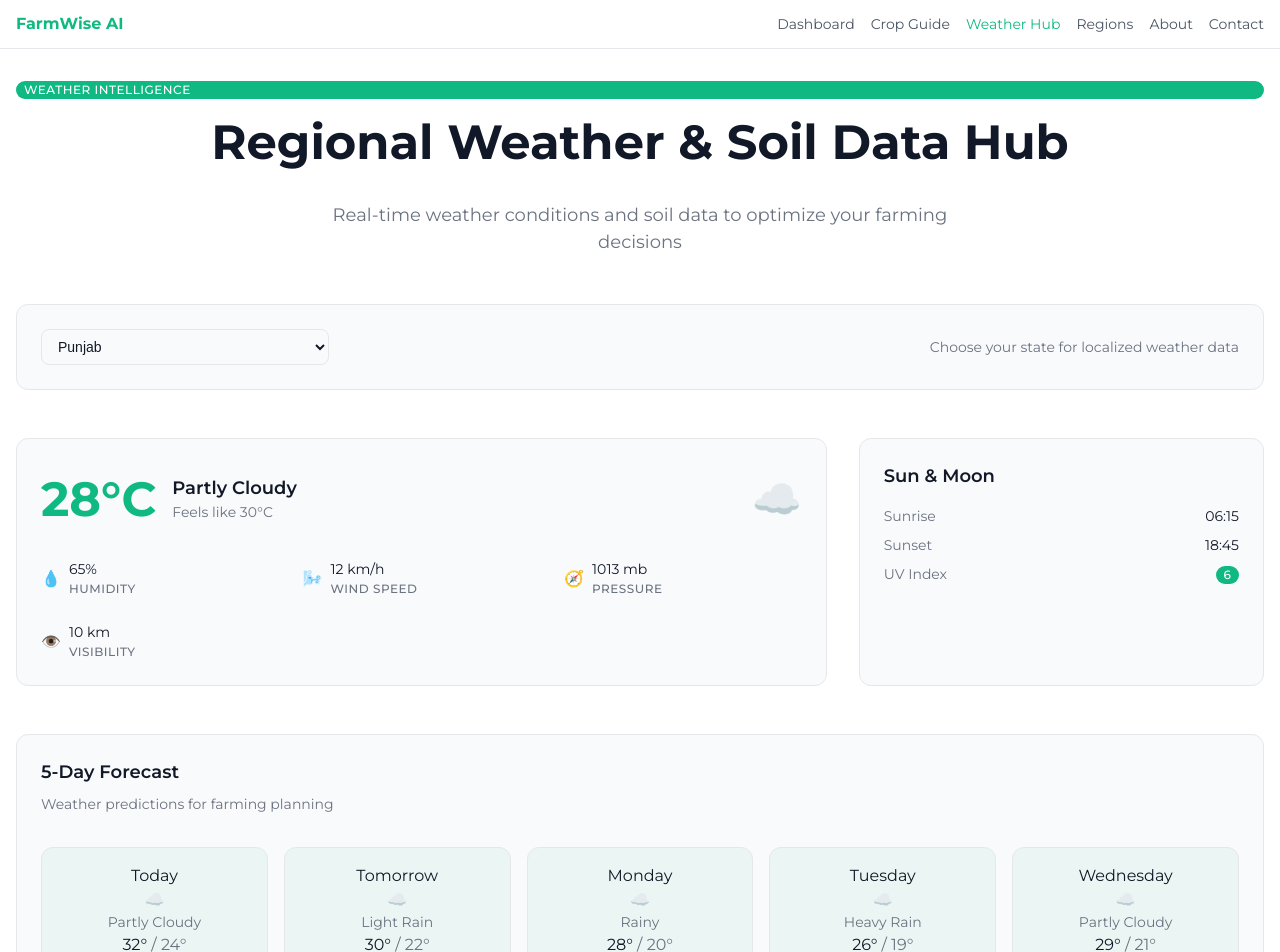
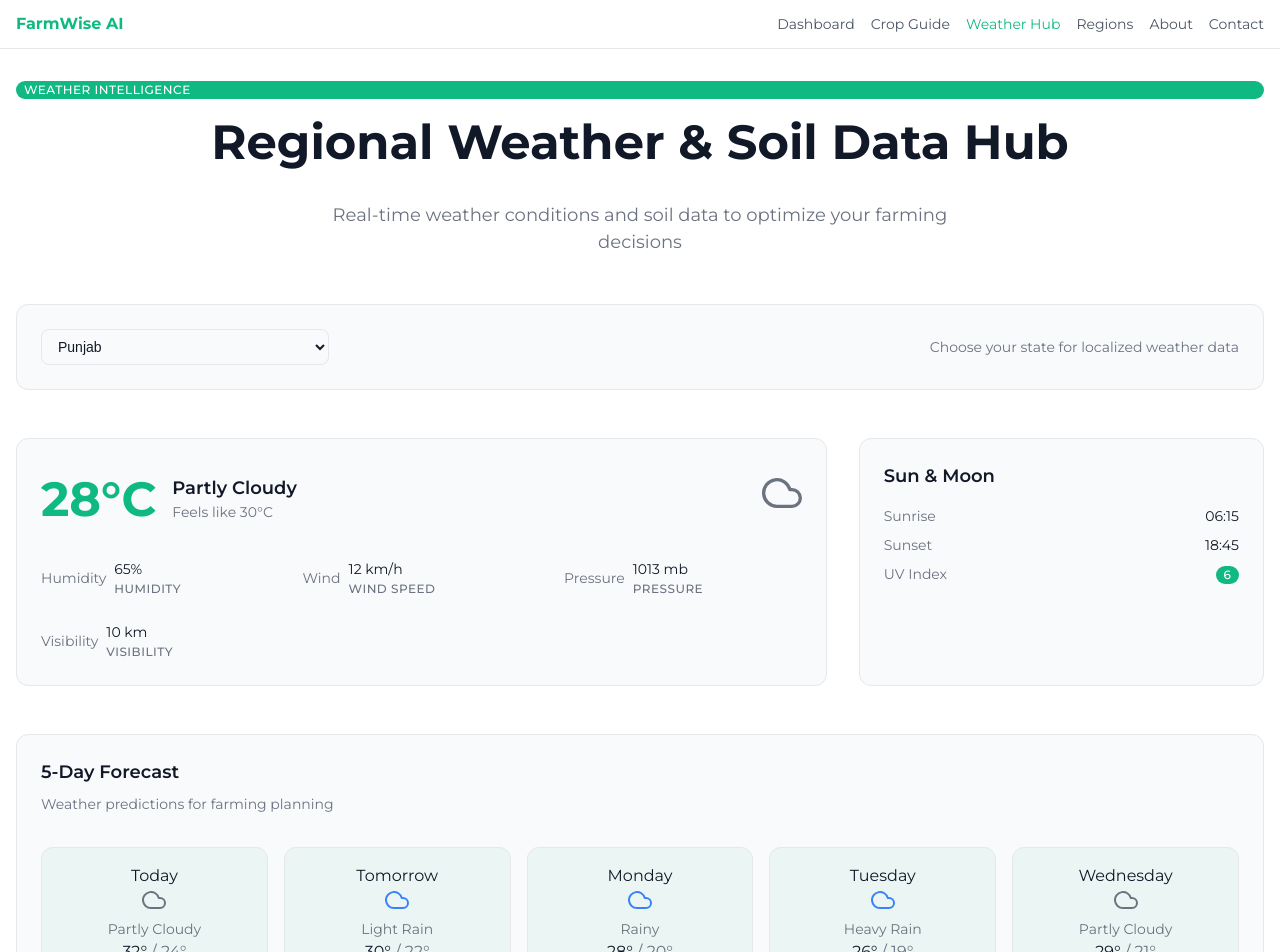
Before and after one commit to kartikadhonde/frontend-si-g-h, an Angular app: page /weather-hub in a window 1280 px wide. Shown: the top 952 px of the page. Built offline with nearby package versions, Linux system fonts and the light colour scheme.

Commit message:
minor changes to climate and weather-hub page

```diff
--- a/src/app/features/climate-region/climate-region/climate-region.html
+++ b/src/app/features/climate-region/climate-region/climate-region.html
@@ -9,7 +9,7 @@
 	<!-- State Selection -->
 	<div class="card-elegant">
 		<div class="card-padding divider-bottom">
-			<h2 class="heading-section">📍 Select Your State</h2>
+			<h2 class="heading-section">Select Your State</h2>
 			<p class="text-small text-muted">Choose your state to get region-specific farming recommendations</p>
 		</div>
 		<div class="card-padding">
@@ -24,7 +24,7 @@
 		<div class="grid-two">
 			<div class="card-hero">
 				<div class="card-padding divider-bottom">
-					<h3 class="heading-section">🌡️ {{ data.name }} Climate Profile</h3>
+					<h3 class="heading-section">{{ data.name }} Climate Profile</h3>
 				</div>
 				<div class="card-padding stack-md">
 					<div class="grid-two text-small">
@@ -74,7 +74,7 @@
 			<div class="stack-lg">
 				<div class="card-elegant">
 					<div class="card-padding divider-bottom">
-						<h3 class="heading-section">🌱 Recommended Crops for {{ data.name }}</h3>
+						<h3 class="heading-section">Recommended Crops for {{ data.name }}</h3>
 						<p class="text-small text-muted">Optimal crop choices based on local climate and soil conditions</p>
 					</div>
 					<div class="card-padding stack-md">
@@ -112,11 +112,11 @@
 				</div>
 				<div class="card-elegant">
 					<div class="card-padding divider-bottom">
-						<h3 class="heading-section">🚧 Agricultural Challenges in {{ data.name }}</h3>
+						<h3 class="heading-section">Agricultural Challenges in {{ data.name }}</h3>
 					</div>
 					<div class="card-padding stack-md text-small">
 						<div *ngFor="let challenge of data.challenges" class="challenge-row">
-							<div>⚠️</div>
+							<div class="text-small text-muted">Challenge</div>
 							<div class="stack-sm">
 								<h4 class="label">{{ challenge }}</h4>
 								<div class="text-muted">
@@ -157,11 +157,11 @@
 				</div>
 				<div class="card-elegant">
 					<div class="card-padding divider-bottom">
-						<h3 class="heading-section">✅ Agricultural Opportunities in {{ data.name }}</h3>
+						<h3 class="heading-section">Agricultural Opportunities in {{ data.name }}</h3>
 					</div>
 					<div class="card-padding stack-md text-small">
 						<div *ngFor="let op of data.opportunities" class="op-row">
-							<div>🌟</div>
+							<div class="text-small text-muted">Opportunity</div>
 							<div class="stack-sm">
 								<h4 class="label">{{ op }}</h4>
 								<p class="text-muted" *ngIf="op === 'Good irrigation'">Take advantage of established irrigation infrastructure to grow water-intensive but profitable crops.</p>
--- a/src/app/features/weather-hub/weather-hub/weather-hub.html
+++ b/src/app/features/weather-hub/weather-hub/weather-hub.html
@@ -29,23 +29,23 @@
 							<div class="text-small text-muted">Feels like {{ data.current.temperature + 2 }}°C</div>
 						</div>
 					</div>
-					<div [class]="conditionColor(data.current.condition)" class="icon-xl">☁️</div>
+					<div [class]="conditionColor(data.current.condition)" class="icon-xl"><svg xmlns="http://www.w3.org/2000/svg" width="40" height="40" viewBox="0 0 24 24" fill="none" stroke="currentColor" stroke-width="2" stroke-linecap="round" stroke-linejoin="round"><path d="M18 10h-1.26A8 8 0 1 0 9 20h9a5 5 0 0 0 0-10z"></path></svg></div>
 				</div>
 				<div class="grid-four metrics">
 					<div class="metric">
-						<span>💧</span>
+						<span class="text-small text-muted">Humidity</span>
 						<div class="text-small"><div class="font-medium">{{ data.current.humidity }}%</div><div class="text-meta text-muted">Humidity</div></div>
 					</div>
 					<div class="metric">
-						<span>🌬️</span>
+						<span class="text-small text-muted">Wind</span>
 						<div class="text-small"><div class="font-medium">{{ data.current.windSpeed }} km/h</div><div class="text-meta text-muted">Wind Speed</div></div>
 					</div>
 					<div class="metric">
-						<span>🧭</span>
+						<span class="text-small text-muted">Pressure</span>
 						<div class="text-small"><div class="font-medium">{{ data.current.pressure }} mb</div><div class="text-meta text-muted">Pressure</div></div>
 					</div>
 					<div class="metric">
-						<span>👁️</span>
+						<span class="text-small text-muted">Visibility</span>
 						<div class="text-small"><div class="font-medium">{{ data.current.visibility }} km</div><div class="text-meta text-muted">Visibility</div></div>
 					</div>
 				</div>
@@ -68,7 +68,7 @@
 			<div class="grid-auto-tight forecast">
 				<div *ngFor="let day of data.forecast" class="forecast-card hover-lift">
 					<div class="font-medium mb-2">{{ day.day }}</div>
-					<div class="mb-2" [class]="conditionColor(day.condition)">☁️</div>
+					<div class="mb-2" [class]="conditionColor(day.condition)"><svg xmlns="http://www.w3.org/2000/svg" width="24" height="24" viewBox="0 0 24 24" fill="none" stroke="currentColor" stroke-width="2" stroke-linecap="round" stroke-linejoin="round"><path d="M18 10h-1.26A8 8 0 1 0 9 20h9a5 5 0 0 0 0-10z"></path></svg></div>
 					<div class="text-small text-muted mb-1">{{ day.condition }}</div>
 					<div class="font-medium"><span>{{ day.high }}°</span><span class="text-muted"> / {{ day.low }}°</span></div>
 					<div class="text-meta text-info mt-1">{{ day.precipitation }}% rain</div>
```
